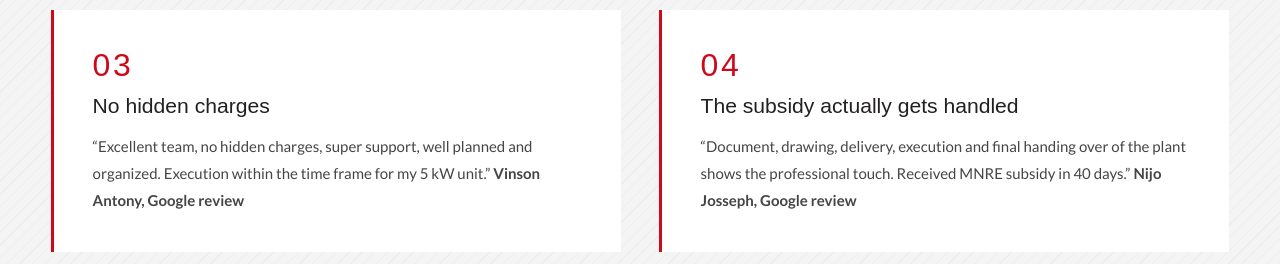
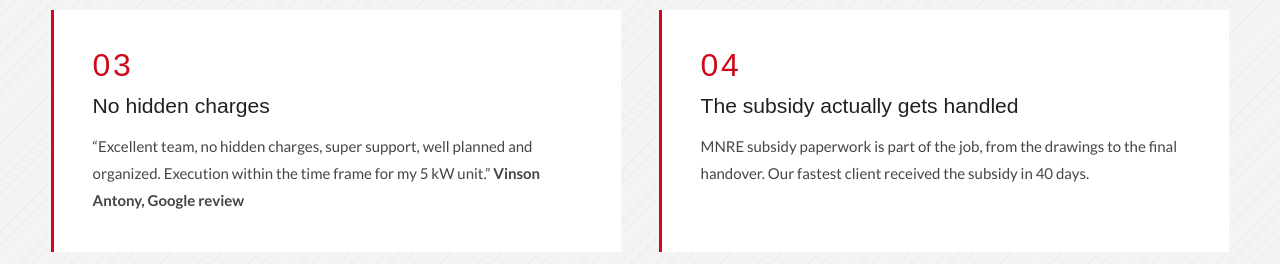
Before and after one commit to miroshopmiro-lang/augzet-engineers, a plain HTML site: page index.html in a window 1280 px wide. Shown: the part 5440-5704 px from the top of the page. Drawn offline with Linux system fonts and the light colour scheme; animation ran at ten frames a second; a web font is replaced by a local one.

Commit message:
Homepage value card 04: plain statement instead of quoted review
Co-Authored-By: Claude Sonnet 5 <noreply@anthropic.com>

```diff
--- a/index.html
+++ b/index.html
@@ -470,7 +470,7 @@ addEventListener('load',function(){setTimeout(go,3500)})})();
       <div class="why-cell">
         <span class="why-no">04</span>
         <h3>The subsidy actually gets handled</h3>
-        <p>&ldquo;Document, drawing, delivery, execution and final handing over of the plant shows the professional touch. Received MNRE subsidy in 40&nbsp;days.&rdquo; <strong>Nijo Josseph, Google review</strong></p>
+        <p>MNRE subsidy paperwork is part of the job, from the drawings to the final handover. Our fastest client received the subsidy in 40&nbsp;days.</p>
       </div>
     </div>
   </div>
```
